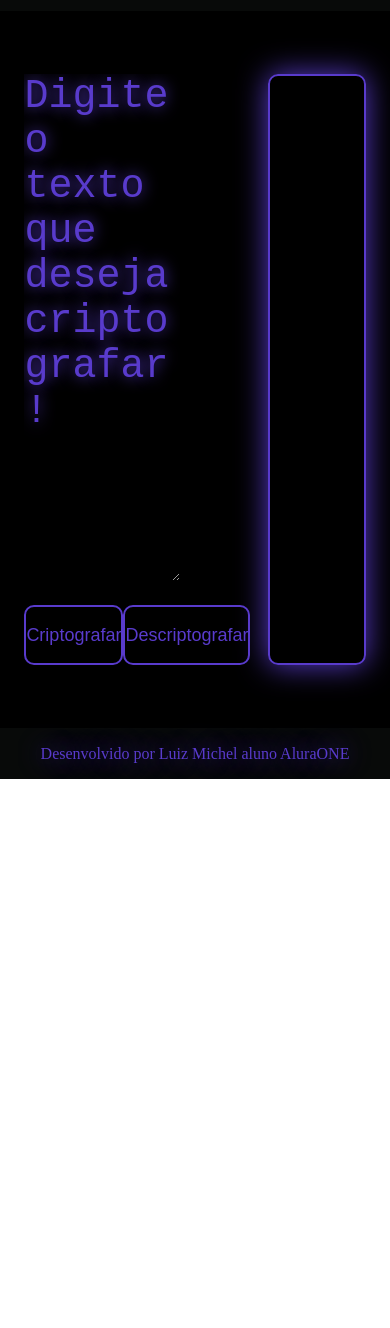
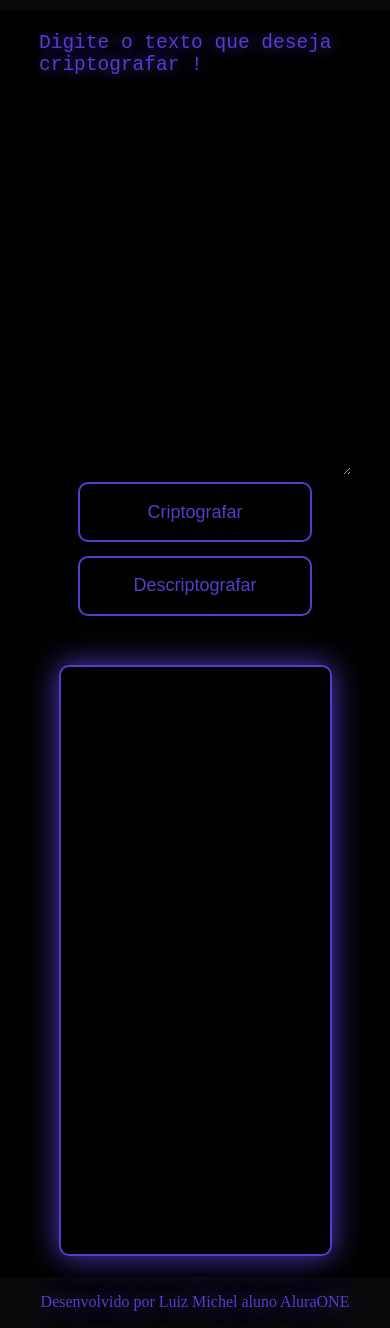
Before and after one commit to luizmichel021/Enigma, a plain HTML site: page index.html in a window 390 px wide. Shown: the part 65-1393 px from the top of the page. Before the commit the page ends 844 px from the top, so only its background shows below. Drawn offline with Linux system fonts and the light colour scheme.

Commit message:
commit responsividade

```diff
--- a/index.html
+++ b/index.html
@@ -4,6 +4,7 @@
     <meta charset="UTF-8" />
     <meta name="viewport" content="width=device-width, initial-scale=1.0" />
     <link rel="stylesheet" href="style.css" />
+    <link rel="stylesheet" href="stylemedia.css">
     <title>E N I G M A 🔐</title>
   </head>
   <body>
@@ -25,14 +26,18 @@
 
       <section class="segunda-section">
         <img id="imgrobo" src="./assets/lupa.png" alt="" />
-        <div>
+        <div class="div-PH2">
           <h2></h2>
           <p></p>
         </div>
+        <div class="div-BotaoCopiar">
         <button id="botao-Copiar" style="display: none;" onclick="copiartxt()">Copiar</button>
+        </div>
       </section>
     </main>
-    <footer><p>Desenvolvido por Luiz Michel aluno AluraONE</p></footer>
+    <footer>
+      <p>Desenvolvido por Luiz Michel aluno AluraONE</p>
+    </footer>
     <script src="app.js"></script>
   </body>
 </html>
--- a/style.css
+++ b/style.css
@@ -70,11 +70,10 @@ main {
   height: 60vh;
   font-size: 50px;
   outline: none;
-  width: 40vw;
   }
 
 .primeira-section button {
-  width: 350px;
+  width: 17vw;
   height: 60px;
   background-color: transparent;
   font-size: 18px;
@@ -93,42 +92,52 @@ button:hover {
   display: flex;
   flex-direction: column;
   align-items: center;
-  width: 25vw;
+  width: 24vw;
   height: 70vh;
   border-radius: 10px;
   border: 2px solid #593bcc;
   box-shadow: #593bcc 0 0 30px;
 }
 
-.segunda-section div {
+.segunda-section .div-PH2 {
   display: flex;
   flex-direction: column;
   align-items: center;
   justify-content: center;
   height: 70vh;
-  width: 25vw;
+  width: 24vw;
 }
 
 .segunda-section div h2{
   word-wrap: break-word;
-  color:#767877;
+  font-size: 1.6vw;
+  color: #593bcc;
   width: 25vw;
   text-align: center;
 }
 
 .segunda-section div p {
-    color: #767877;
-    font-size: 17px;
+    color:  #593bcc;
+    font-size: 1.5vw;
     width: 25vw;
     text-align: center;
 }
 
 .segunda-section img {
   width: 23.8vw;
+  height: 50vh;
+}
+
+.segunda-section .div-BotaoCopiar {
+  display: flex;
+  justify-content: center;
+  align-items: center;
+  width: 20vw;
+  height: 60px;
 }
 
 .segunda-section button{
-  width: 350px;
+  width: 50vw;
   height: 60px;
   background-color: transparent;
   font-size: 18px;
--- /dev/null
+++ b/stylemedia.css
@@ -0,0 +1,110 @@
+
+@media (max-width: 1365px) {
+    .primeira-section div {
+         width: 50vw;
+         justify-content: space-around;
+    }
+
+    .segunda-section #botao-Copiar {
+      width: 20vw;
+    }
+
+    .segunda-section .div-BotaoCopiar{
+      height: 60px;
+    }
+  }
+
+  @media (max-width: 1280px){
+
+  }
+
+  @media (max-width: 1023px){
+
+    .segunda-section .div-PH2 h2{
+      font-size: 2vw;
+    }
+
+    .segunda-section .div-PH2 p {
+      font-size: 2vw;
+    }
+  }
+
+  @media (max-width: 767px){
+
+      ::placeholder {
+         font-size: 5vw;;
+    }
+
+    .primeira-section .input{
+      font-size: 5vw;
+    }
+
+    .segunda-section .div-PH2{
+      justify-content: space-evenly;
+    }
+
+    .segunda-section .div-PH2 h2{
+      font-size: 3vw;
+    }
+  }
+
+  @media (max-width: 459px){
+    main {
+      height: 150vh;
+      display: flex;
+      flex-direction: column;
+    }
+
+    .input {
+      width: 100%;
+    }
+
+
+    .primeira-section {
+      width: 80vw;
+    }
+
+    .primeira-section div{
+      width: 80vw;
+      height: 20vh;
+      flex-direction: column;
+      align-items: center;
+    }
+
+    .primeira-section button{
+      width: 60vw;
+    }
+
+    .segunda-section {
+      width: 70vw;
+    }
+
+    .segunda-section #imgrobo{
+      width: 69vw;
+    }
+
+    .segunda-section .div-PH2{
+      width: 70vw;
+
+    }
+
+    .segunda-section .div-PH2 h2{
+      font-size: 4vw;
+      width: 70vw;
+
+    }
+
+
+    .segunda-section .div-PH2 p{
+      font-size: 4vw;
+      width: 70vw;
+    }
+
+    .segunda-section .div-BotaoCopiar {
+      width: 50vw;
+    }
+
+    .segunda-section #botao-Copiar{
+      width: 50vw;
+    }
+  }
```
